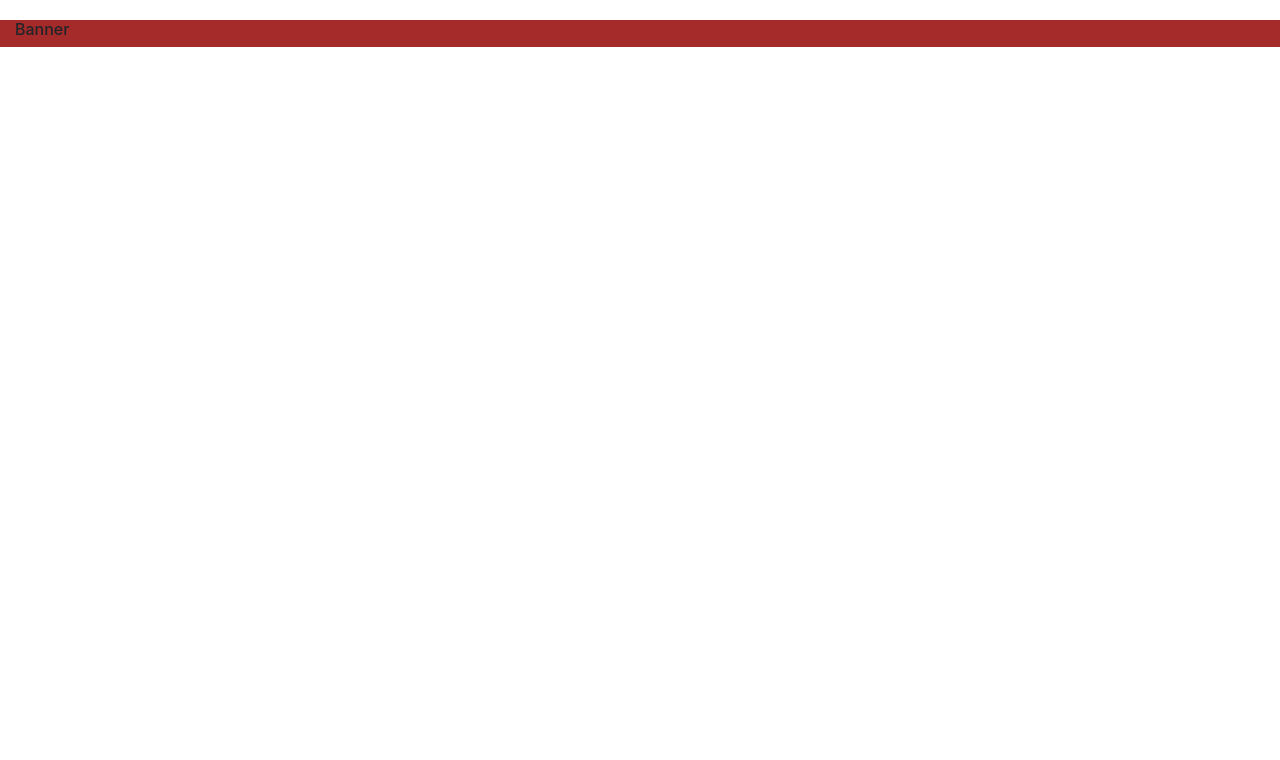
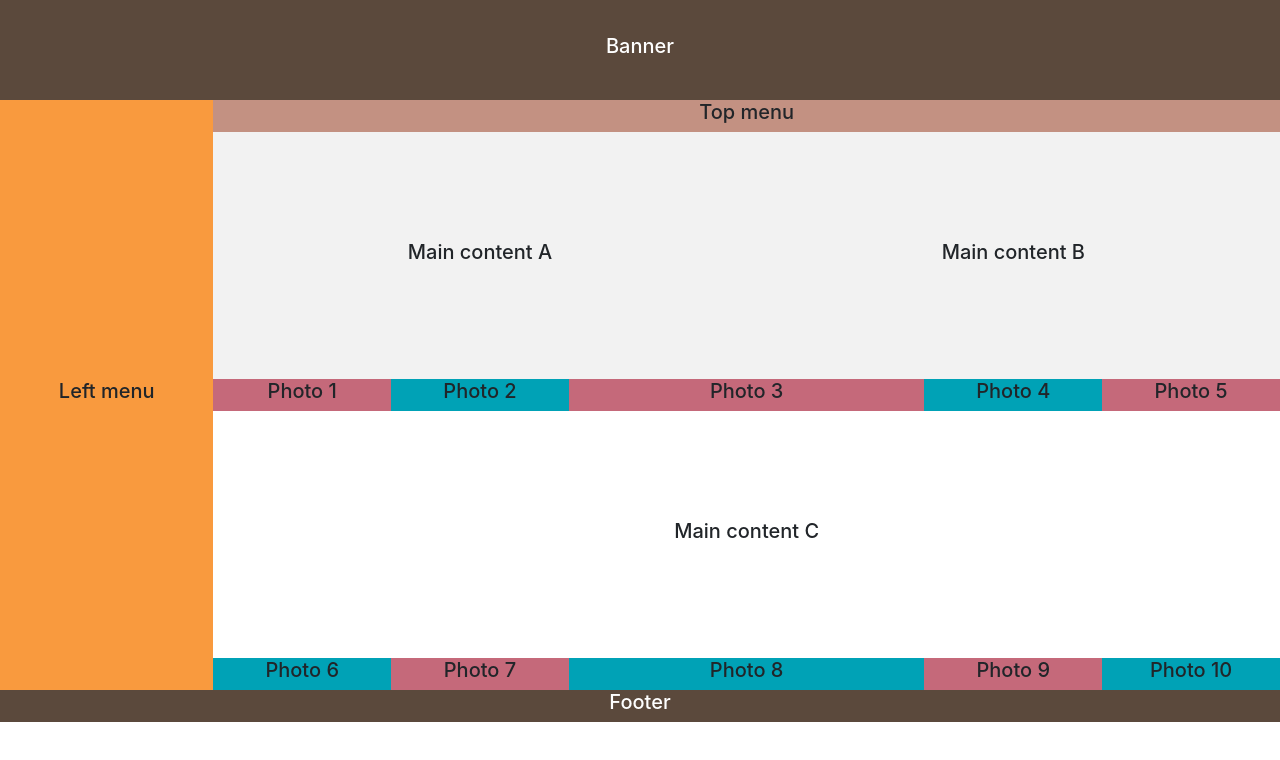
Before and after one commit to juanda2024/web-ejercicio_bootstrap, a plain HTML site: page index_punto2.html in a window 1280 px wide. Drawn offline with nearby package versions, Linux system fonts and the light colour scheme.

Commit message:
terminado

```diff
--- a/index_punto2.html
+++ b/index_punto2.html
@@ -14,11 +14,71 @@
   </head>
   <body>
     <div class="container-fluid banner">
+      <p class="h5">Banner</p>
+    </div>
+    <div class="container-fluid main">
       <div class="row">
-        <div class="col-lg-12">
-          <h6>Banner</h6>
+        <div class="col-lg-2 col-md-2 d-none d-md-block left_menu">
+          <p class="h5">Left menu</p>
+        </div>
+        <div class="col-lg-10 col-md-10 inside_main">
+          <div class="row">
+            <div class="col top_menu">
+              <p class="h5">Top menu</p>
+            </div>
+          </div>
+          <div class="row">
+            <div class="col-lg-6 col-md-12 main_a">
+              <p class="h5">Main content A</p>
+            </div>
+            <div class="col-lg-6 col-md-12 main_b">
+              <p class="h5">Main content B</p>
+            </div>
+          </div>
+          <div class="row">
+            <div class="col-lg-2 col-md-4 col-sm-6 photo_1">
+              <p class="h5">Photo 1</p>
+            </div>
+            <div class="col-lg-2 col-md-4 col-sm-6 photo_2">
+              <p class="h5">Photo 2</p>
+            </div>
+            <div class="col-lg-4 col-md-4 col-sm-6 photo_3">
+              <p class="h5">Photo 3</p>
+            </div>
+            <div class="col-lg-2 col-md-4 col-sm-6 photo_4">
+              <p class="h5">Photo 4</p>
+            </div>
+            <div class="col-lg-2 col-md-4 col-sm-6 photo_5">
+              <p class="h5">Photo 5</p>
+            </div>
+          </div>
+          <div class="row">
+            <div class="col-lg-12 col-md-12 main_c">
+              <p class="h5">Main content C</p>
+            </div>
+          </div>
+          <div class="row">
+            <div class="col-lg-2 col-md-4 col-sm-6 photo_6">
+              <p class="h5">Photo 6</p>
+            </div>
+            <div class="col-lg-2 col-md-4 col-sm-6 photo_7">
+              <p class="h5">Photo 7</p>
+            </div>
+            <div class="col-lg-4 col-md-4 col-sm-6 photo_8">
+              <p class="h5">Photo 8</p>
+            </div>
+            <div class="col-lg-2 col-md-4 col-sm-6 photo_9">
+              <p class="h5">Photo 9</p>
+            </div>
+            <div class="col-lg-2 col-md-4 col-sm-6 photo_10">
+              <p class="h5">Photo 10</p>
+            </div>
+          </div>
         </div>
       </div>
     </div>
+    <div class="container-fluid footer">
+      <p class="h5">Footer</p>
+    </div>
   </body>
 </html>
--- a/style_punto2.css
+++ b/style_punto2.css
@@ -3,11 +3,93 @@ body {
   margin: 0;
   padding: 0;
   width: 100%;
-  padding-top: 10px;
 }
 
 .banner {
-  background-color: brown;
+  background-color: #5b493c;
+  display: flex;
+  justify-content: center;
   align-content: center;
+  align-items: center;
+  height: 100px;
+}
+
+.banner .h5 {
+  text-align: center;
+  color: white;
+}
+
+.main .left_menu {
+  background-color: #f99a3e;
   display: flex;
+  justify-content: center;
+  align-content: center;
 }
+
+.main .left_menu .h5 {
+  text-align: center;
+}
+
+.inside_main .top_menu {
+  background-color: #c39182;
+  display: flex;
+  justify-content: center;
+  align-content: center;
+  align-items: center;
+}
+
+.inside_main .top_menu h5 {
+  text-align: center;
+}
+
+.inside_main .main_a,
+.main_b,
+.main_c {
+  background-color: #f2f2f2;
+  display: flex;
+  justify-content: center;
+  align-content: center;
+  align-items: center;
+  height: 247px;
+}
+
+.inside_main .main_c {
+  background-color: white;
+}
+
+.inside_main .photo_1,
+.photo_3,
+.photo_5,
+.photo_7,
+.photo_9 {
+  background-color: #c5697a;
+  display: flex;
+  justify-content: center;
+  align-content: center;
+  align-items: center;
+}
+
+.inside_main .photo_2,
+.photo_4,
+.photo_6,
+.photo_8,
+.photo_10 {
+  background-color: #00a2b6;
+  display: flex;
+  justify-content: center;
+  align-content: center;
+  align-items: center;
+}
+
+.footer {
+  background-color: #5b493c;
+  display: flex;
+  justify-content: center;
+  align-content: center;
+  align-items: center;
+}
+
+.footer .h5 {
+  text-align: center;
+  color: white;
+}
```
